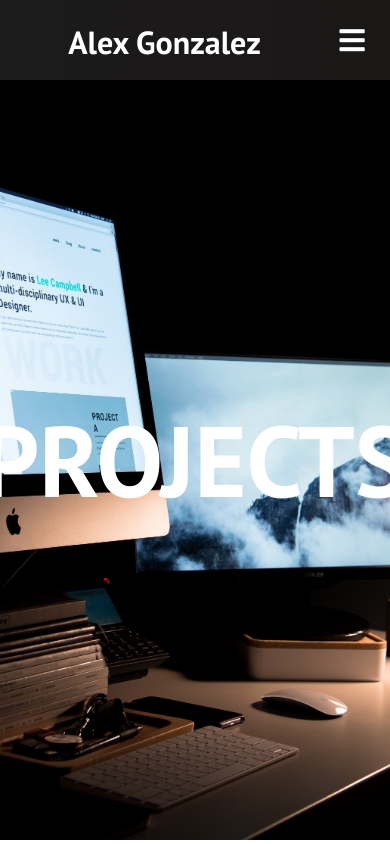
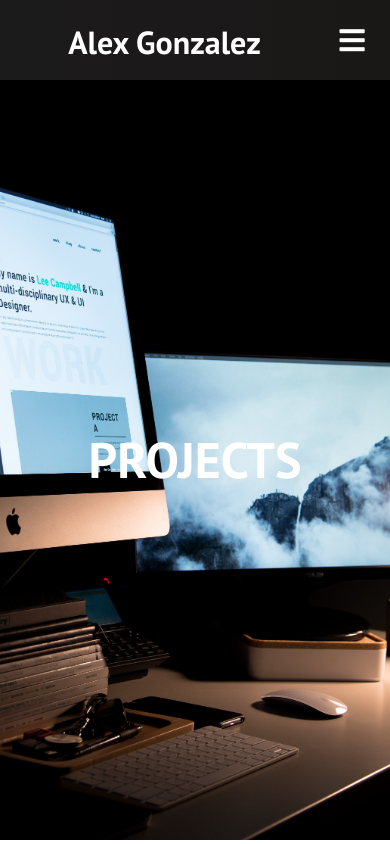
Before and after one commit to alexmgonzalez/React-Website, a React (Create React App) app: page /projects in a window 390 px wide. Shown: the top 844 px of the page. Built offline with nearby package versions, Linux system fonts and the light colour scheme.

Commit message:
fixed h1 size on mobile

```diff
--- a/src/Components/pages/Aboutme.css
+++ b/src/Components/pages/Aboutme.css
@@ -49,6 +49,12 @@
     text-align: center;
 }
 
+@media only screen and (max-width: 1366px) {
+    .about-me {
+        background-attachment: scroll;
+    }
+}
+
 @media screen and (max-width: 1020px) {
     .about-me-content {
         flex-direction: column;
@@ -66,3 +72,15 @@
         margin-right: -100px;
     }
 }
+
+@media screen and (max-width: 960px) {
+    .about-me > h1 {
+        font-size: 70px;
+    }
+}
+
+@media screen and (max-width: 768px) {
+    .about-me > h1 {
+        font-size: 50px;
+    }
+}
--- a/src/Components/pages/Projects.css
+++ b/src/Components/pages/Projects.css
@@ -7,3 +7,21 @@
     color: #fff;
     font-size: 100px;
 }
+
+@media only screen and (max-width: 1366px) {
+    .projects {
+        background-attachment: scroll;
+    }
+}
+
+@media screen and (max-width: 960px) {
+    .projects {
+        font-size: 70px;
+    }
+}
+
+@media screen and (max-width: 768px) {
+    .projects {
+        font-size: 50px;
+    }
+}
--- a/src/Components/pages/Resume.css
+++ b/src/Components/pages/Resume.css
@@ -15,3 +15,21 @@
 .resume-header {
     font-size: 100px;
 }
+
+@media only screen and (max-width: 1366px) {
+    .resume {
+        background-attachment: scroll;
+    }
+}
+
+@media screen and (max-width: 960px) {
+    .resume > h1 {
+        font-size: 70px;
+    }
+}
+
+@media screen and (max-width: 768px) {
+    .resume > h1 {
+        font-size: 50px;
+    }
+}
```
